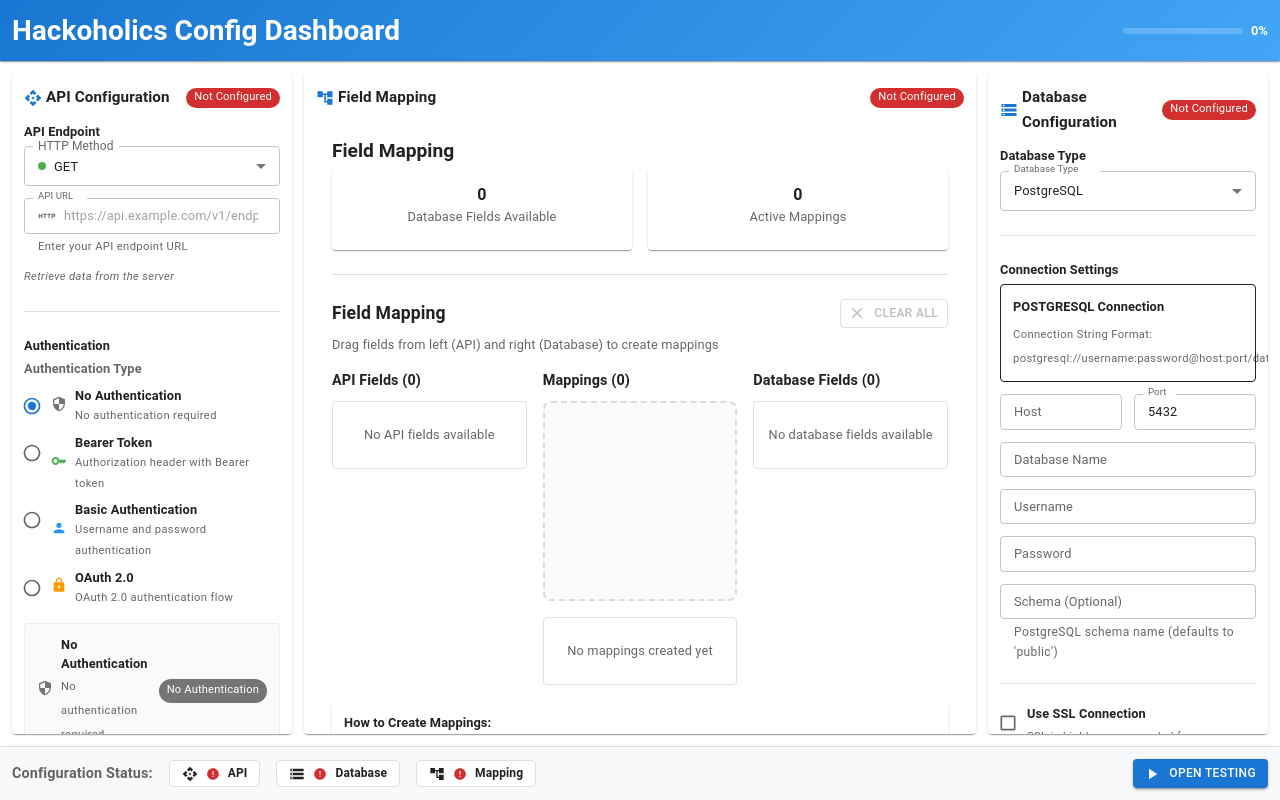
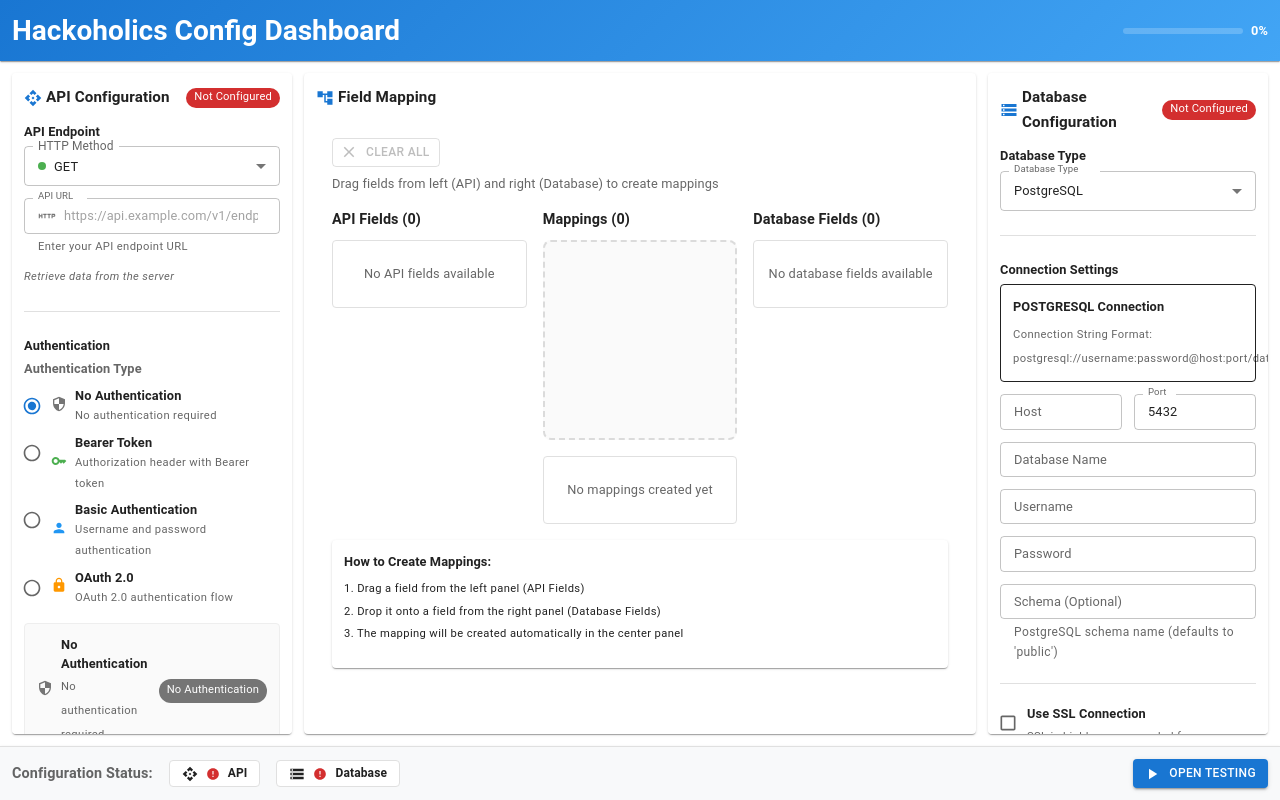
Before and after one commit to alenachankunju/hackoholic_config_tool, a React (Vite) app: page /database-config in a window 1280 px wide. Built offline with nearby package versions, Linux system fonts and the light colour scheme.

Commit message:
update UI sections

```diff
--- a/src/components/Home.tsx
+++ b/src/components/Home.tsx
@@ -27,7 +27,7 @@ const HomePage: React.FC = () => {
   };
 
   const getOverallProgress = () => {
-    const configs = [state.apiConfig, state.databaseConfig, state.mappingConfig];
+    const configs = [state.apiConfig, state.databaseConfig];
     const configured = configs.filter(Boolean).length;
     return (configured / configs.length) * 100;
   };
@@ -128,12 +128,6 @@ const HomePage: React.FC = () => {
                 <Typography variant="h6" sx={{ fontSize: '0.95rem', fontWeight: 'bold' }}>
                   Field Mapping
                 </Typography>
-                <Chip
-                  label={getStatusText(state.mappingConfig)}
-                  color={getStatusColor(state.mappingConfig) as any}
-                  size="small"
-                  sx={{ ml: 'auto', fontSize: '0.7rem', height: 20 }}
-                />
               </Box>
               <Mapping />
             </Paper>
@@ -192,14 +186,6 @@ const HomePage: React.FC = () => {
             {getStatusIcon(state.databaseConfig)}
             <Typography variant="body2" sx={{ fontSize: '0.75rem', fontWeight: 'bold' }}>
               Database
-            </Typography>
-          </Box>
-
-          <Box sx={{ display: 'flex', alignItems: 'center', gap: 1, backgroundColor: 'white', px: 1.5, py: 0.5, borderRadius: 1, border: '1px solid #e0e0e0' }}>
-            <MappingIcon sx={{ fontSize: 16 }} />
-            {getStatusIcon(state.mappingConfig)}
-            <Typography variant="body2" sx={{ fontSize: '0.75rem', fontWeight: 'bold' }}>
-              Mapping
             </Typography>
           </Box>
           <Button
--- a/src/components/Mapping.tsx
+++ b/src/components/Mapping.tsx
@@ -63,41 +63,12 @@ const MappingPage: React.FC = () => {
 
   return (
     <Box sx={{ p: 2 }}>
-      <Typography variant="h5" gutterBottom sx={{ fontSize: '1.2rem', fontWeight: 'bold' }}>
-        Field Mapping
-      </Typography>
-
       {state.error && (
         <Alert severity="error" sx={{ mb: 2, fontSize: '0.8rem' }}>
           {state.error}
         </Alert>
       )}
 
-      {/* Status Cards (removed API card as requested) */}
-      <Box sx={{ display: 'flex', gap: 2, mb: 3 }}>
-        <Card sx={{ flex: 1 }}>
-          <CardContent sx={{ p: 1.5, textAlign: 'center' }}>
-            <Typography variant="h6" sx={{ fontSize: '1rem', fontWeight: 'bold' }}>
-              {databaseFields.length}
-            </Typography>
-            <Typography variant="body2" sx={{ fontSize: '0.8rem', color: 'text.secondary' }}>
-              Database Fields Available
-            </Typography>
-          </CardContent>
-        </Card>
-        <Card sx={{ flex: 1 }}>
-          <CardContent sx={{ p: 1.5, textAlign: 'center' }}>
-            <Typography variant="h6" sx={{ fontSize: '1rem', fontWeight: 'bold' }}>
-              {mappings.length}
-            </Typography>
-            <Typography variant="body2" sx={{ fontSize: '0.8rem', color: 'text.secondary' }}>
-              Active Mappings
-            </Typography>
-          </CardContent>
-        </Card>
-      </Box>
-
-      <Divider sx={{ mb: 3 }} />
 
       {/* Field Mapping Panel */}
       <SimpleFieldMapping
--- a/src/components/SimpleFieldMapping.tsx
+++ b/src/components/SimpleFieldMapping.tsx
@@ -247,9 +247,6 @@ const SimpleFieldMapping: React.FC<SimpleFieldMappingProps> = ({
       {/* Header */}
       <Box sx={{ mb: 2 }}>
         <Box sx={{ display: 'flex', alignItems: 'center', justifyContent: 'space-between', mb: 1 }}>
-          <Typography variant="h6" sx={{ fontSize: '1.1rem', fontWeight: 'bold' }}>
-            Field Mapping
-          </Typography>
           <Box sx={{ display: 'flex', gap: 1 }}>
             <Button
               variant="outlined"
```
